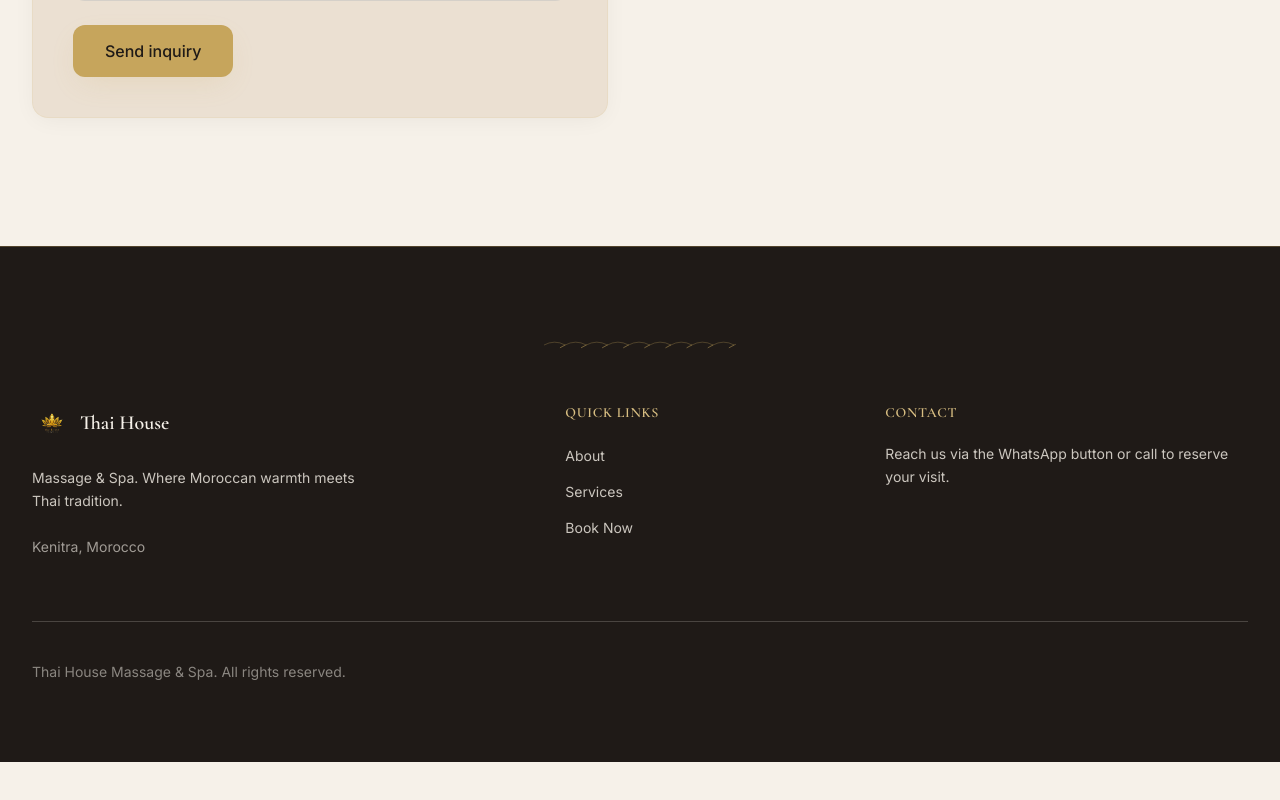
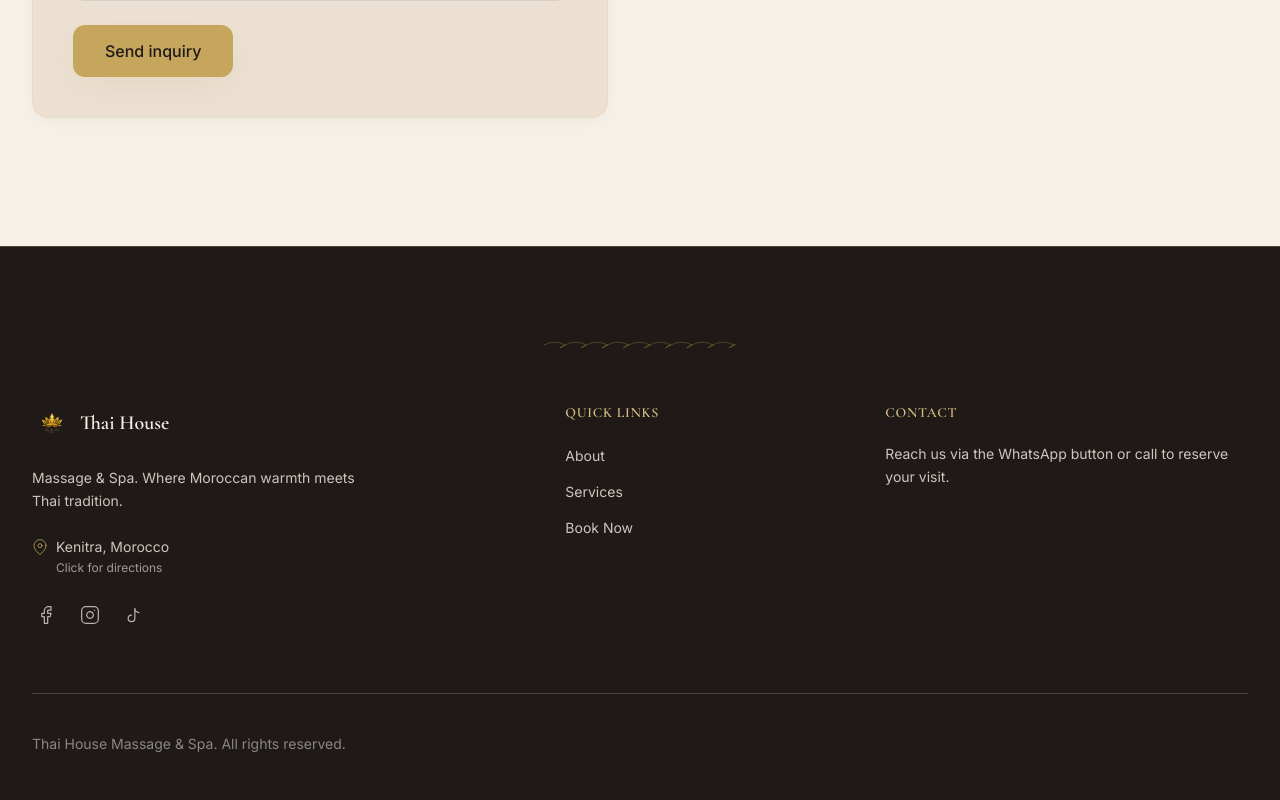
Before and after one commit to anasafanif/thai_house, a Next.js app: page / in a window 1280 px wide. Shown: the part 6145-6945 px from the top of the page. Before the commit the page ends 6907 px from the top, so only its background shows below. Built offline with nearby package versions, Linux system fonts and the light colour scheme.

Commit message:
Enhance Footer component by replacing static location text with a clickable link to Google Maps for Kenitra, Morocco. Add social media icons for Facebook, Instagram, and TikTok with appropriate links and accessibility attributes, improving user engagement and navigation.

```diff
--- a/components/Footer.tsx
+++ b/components/Footer.tsx
@@ -26,9 +26,60 @@ export default function Footer() {
             <p className="text-cream/80 text-sm leading-relaxed max-w-[40ch] mb-6">
               Massage & Spa. Where Moroccan warmth meets Thai tradition.
             </p>
-            <p className="text-cream/60 text-sm">
-              Kenitra, Morocco
-            </p>
+            <a
+              href="https://www.google.com/maps/search/Kenitra,+Morocco"
+              target="_blank"
+              rel="noopener noreferrer"
+              className="inline-flex items-start gap-2 text-cream/80 hover:text-gold-light transition-colors text-sm group"
+            >
+              <span className="shrink-0 mt-0.5 text-gold/80 group-hover:text-gold-light transition-colors" aria-hidden>
+                <svg xmlns="http://www.w3.org/2000/svg" viewBox="0 0 24 24" fill="none" stroke="currentColor" strokeWidth="1.5" strokeLinecap="round" strokeLinejoin="round" className="w-4 h-4">
+                  <path d="M21 10c0 7-9 13-9 13s-9-6-9-13a9 9 0 0 1 18 0z" />
+                  <circle cx="12" cy="10" r="3" />
+                </svg>
+              </span>
+              <span>
+                <span className="block">Kenitra, Morocco</span>
+                <span className="text-cream/60 text-xs">Click for directions</span>
+              </span>
+            </a>
+            <div className="flex items-center gap-4 mt-6">
+              <a
+                href="#"
+                target="_blank"
+                rel="noopener noreferrer"
+                aria-label="Facebook"
+                className="text-cream/70 hover:text-gold-light transition-colors p-1"
+              >
+                <svg xmlns="http://www.w3.org/2000/svg" viewBox="0 0 24 24" fill="none" stroke="currentColor" strokeWidth="1.5" strokeLinecap="round" strokeLinejoin="round" className="w-5 h-5">
+                  <path d="M18 2h-3a5 5 0 0 0-5 5v3H7v4h3v8h4v-8h3l1-4h-4V7a1 1 0 0 1 1-1h3z" />
+                </svg>
+              </a>
+              <a
+                href="#"
+                target="_blank"
+                rel="noopener noreferrer"
+                aria-label="Instagram"
+                className="text-cream/70 hover:text-gold-light transition-colors p-1"
+              >
+                <svg xmlns="http://www.w3.org/2000/svg" viewBox="0 0 24 24" fill="none" stroke="currentColor" strokeWidth="1.5" strokeLinecap="round" strokeLinejoin="round" className="w-5 h-5">
+                  <rect width="20" height="20" x="2" y="2" rx="5" ry="5" />
+                  <path d="M16 11.37A4 4 0 1 1 12.63 8 4 4 0 0 1 16 11.37z" />
+                  <line x1="17.5" x2="17.51" y1="6.5" y2="6.5" />
+                </svg>
+              </a>
+              <a
+                href="#"
+                target="_blank"
+                rel="noopener noreferrer"
+                aria-label="TikTok"
+                className="text-cream/70 hover:text-gold-light transition-colors p-1"
+              >
+                <svg xmlns="http://www.w3.org/2000/svg" viewBox="0 0 24 24" fill="none" stroke="currentColor" strokeWidth="1.5" strokeLinecap="round" strokeLinejoin="round" className="w-5 h-5">
+                  <path d="M9 12a4 4 0 1 0 4 4V4a5 5 0 0 0 5 5" />
+                </svg>
+              </a>
+            </div>
           </div>
           <div className="md:col-span-3">
             <h3 className="font-serif text-sm font-semibold text-gold-light uppercase tracking-wider mb-5">
```
